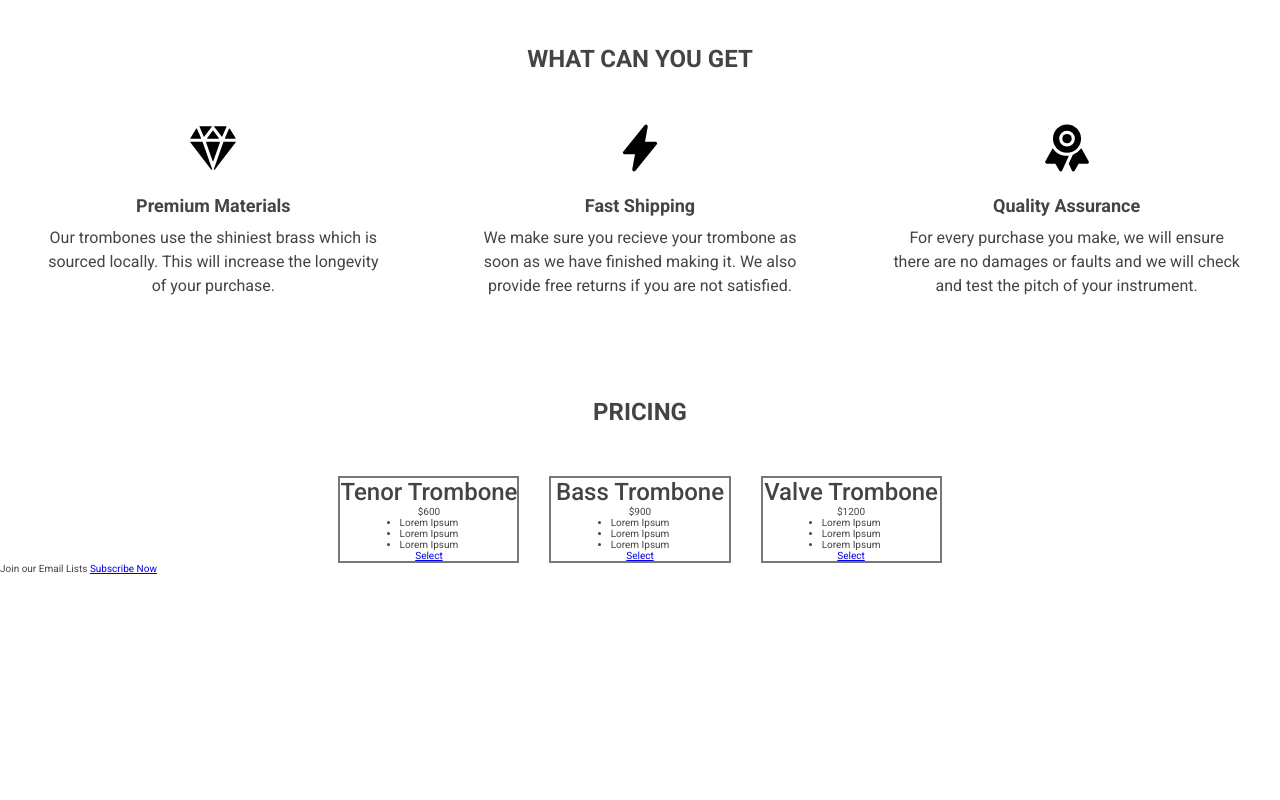
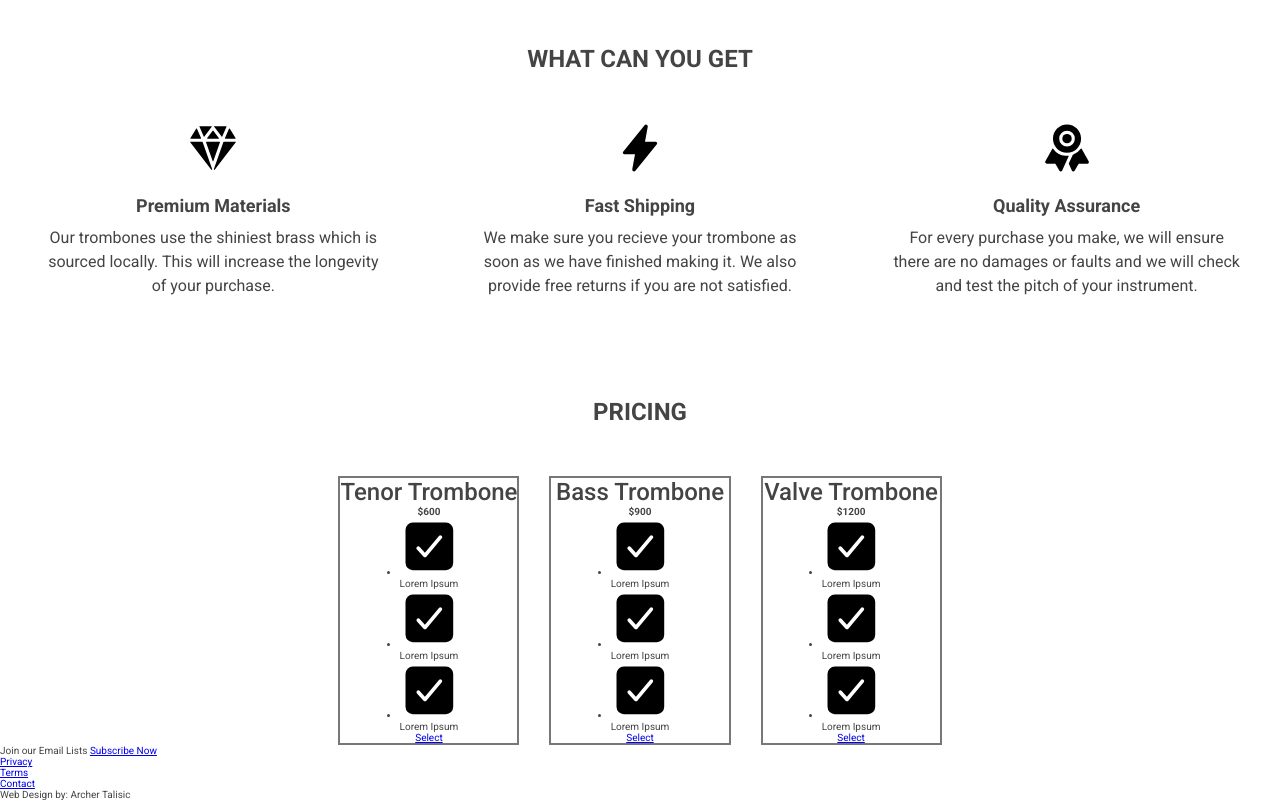
Before and after one commit to Archerking47/Product-Landing-Page, a plain HTML site: page index.html in a window 1280 px wide. Shown: the part 479-1279 px from the top of the page. Before the commit the page ends 1053 px from the top, so only its background shows below. Drawn offline with Linux system fonts and the light colour scheme.

Commit message:
Update index.html

```diff
--- a/index.html
+++ b/index.html
@@ -12,7 +12,7 @@
 
   <!-- Header -->
 
-  <header id="header">
+  <header id="header" class="header">
     <div class="header-box container">
 
       <img src="logo.png" alt="Logo" id="header-img">
@@ -92,15 +92,24 @@
         <p class="pricing-title">
           Tenor Trombone
         </p>
-        <span class="price">$600</span>
+        <span class="price"><strong>$600</strong></span>
         <ul class="pricing-details-lists">
           <li class="pricing-detail">
+            <div class="check-icon">
+              <svg xmlns="http://www.w3.org/2000/svg" class="ionicon" viewBox="0 0 512 512"><title>Checkbox</title><path d="M400 48H112a64.07 64.07 0 00-64 64v288a64.07 64.07 0 0064 64h288a64.07 64.07 0 0064-64V112a64.07 64.07 0 00-64-64zm-35.75 138.29l-134.4 160a16 16 0 01-12 5.71h-.27a16 16 0 01-11.89-5.3l-57.6-64a16 16 0 1123.78-21.4l45.29 50.32 122.59-145.91a16 16 0 0124.5 20.58z"/></svg>
+            </div>
             <p class="detail">Lorem Ipsum</p>
           </li>
           <li class="pricing-detail">
+            <div class="check-icon">
+              <svg xmlns="http://www.w3.org/2000/svg" class="ionicon" viewBox="0 0 512 512"><title>Checkbox</title><path d="M400 48H112a64.07 64.07 0 00-64 64v288a64.07 64.07 0 0064 64h288a64.07 64.07 0 0064-64V112a64.07 64.07 0 00-64-64zm-35.75 138.29l-134.4 160a16 16 0 01-12 5.71h-.27a16 16 0 01-11.89-5.3l-57.6-64a16 16 0 1123.78-21.4l45.29 50.32 122.59-145.91a16 16 0 0124.5 20.58z"/></svg>
+            </div>
             <p class="detail">Lorem Ipsum</p>
           </li>
           <li class="pricing-detail">
+            <div class="check-icon">
+              <svg xmlns="http://www.w3.org/2000/svg" class="ionicon" viewBox="0 0 512 512"><title>Checkbox</title><path d="M400 48H112a64.07 64.07 0 00-64 64v288a64.07 64.07 0 0064 64h288a64.07 64.07 0 0064-64V112a64.07 64.07 0 00-64-64zm-35.75 138.29l-134.4 160a16 16 0 01-12 5.71h-.27a16 16 0 01-11.89-5.3l-57.6-64a16 16 0 1123.78-21.4l45.29 50.32 122.59-145.91a16 16 0 0124.5 20.58z"/></svg>
+            </div>
             <p class="detail">Lorem Ipsum</p>
           </li>
         </ul>
@@ -111,15 +120,24 @@
         <p class="pricing-title">
           Bass Trombone
         </p>
-        <span class="price">$900</span>
+        <span class="price"><strong>$900</strong></span>
         <ul class="pricing-details-lists">
           <li class="pricing-detail">
+            <div class="check-icon">
+              <svg xmlns="http://www.w3.org/2000/svg" class="ionicon" viewBox="0 0 512 512"><title>Checkbox</title><path d="M400 48H112a64.07 64.07 0 00-64 64v288a64.07 64.07 0 0064 64h288a64.07 64.07 0 0064-64V112a64.07 64.07 0 00-64-64zm-35.75 138.29l-134.4 160a16 16 0 01-12 5.71h-.27a16 16 0 01-11.89-5.3l-57.6-64a16 16 0 1123.78-21.4l45.29 50.32 122.59-145.91a16 16 0 0124.5 20.58z"/></svg>
+            </div>
             <p class="detail">Lorem Ipsum</p>
           </li>
           <li class="pricing-detail">
+            <div class="check-icon">
+              <svg xmlns="http://www.w3.org/2000/svg" class="ionicon" viewBox="0 0 512 512"><title>Checkbox</title><path d="M400 48H112a64.07 64.07 0 00-64 64v288a64.07 64.07 0 0064 64h288a64.07 64.07 0 0064-64V112a64.07 64.07 0 00-64-64zm-35.75 138.29l-134.4 160a16 16 0 01-12 5.71h-.27a16 16 0 01-11.89-5.3l-57.6-64a16 16 0 1123.78-21.4l45.29 50.32 122.59-145.91a16 16 0 0124.5 20.58z"/></svg>
+            </div>
             <p class="detail">Lorem Ipsum</p>
           </li>
           <li class="pricing-detail">
+            <div class="check-icon">
+              <svg xmlns="http://www.w3.org/2000/svg" class="ionicon" viewBox="0 0 512 512"><title>Checkbox</title><path d="M400 48H112a64.07 64.07 0 00-64 64v288a64.07 64.07 0 0064 64h288a64.07 64.07 0 0064-64V112a64.07 64.07 0 00-64-64zm-35.75 138.29l-134.4 160a16 16 0 01-12 5.71h-.27a16 16 0 01-11.89-5.3l-57.6-64a16 16 0 1123.78-21.4l45.29 50.32 122.59-145.91a16 16 0 0124.5 20.58z"/></svg>
+            </div>
             <p class="detail">Lorem Ipsum</p>
           </li>
         </ul>
@@ -130,15 +148,24 @@
         <p class="pricing-title">
           Valve Trombone
         </p>
-        <span class="price">$1200</span>
+        <span class="price"><strong>$1200</strong></span>
         <ul class="pricing-details-lists">
           <li class="pricing-detail">
+            <div class="check-icon">
+              <svg xmlns="http://www.w3.org/2000/svg" class="ionicon" viewBox="0 0 512 512"><title>Checkbox</title><path d="M400 48H112a64.07 64.07 0 00-64 64v288a64.07 64.07 0 0064 64h288a64.07 64.07 0 0064-64V112a64.07 64.07 0 00-64-64zm-35.75 138.29l-134.4 160a16 16 0 01-12 5.71h-.27a16 16 0 01-11.89-5.3l-57.6-64a16 16 0 1123.78-21.4l45.29 50.32 122.59-145.91a16 16 0 0124.5 20.58z"/></svg>
+            </div>
             <p class="detail">Lorem Ipsum</p>
           </li>
           <li class="pricing-detail">
+            <div class="check-icon">
+              <svg xmlns="http://www.w3.org/2000/svg" class="ionicon" viewBox="0 0 512 512"><title>Checkbox</title><path d="M400 48H112a64.07 64.07 0 00-64 64v288a64.07 64.07 0 0064 64h288a64.07 64.07 0 0064-64V112a64.07 64.07 0 00-64-64zm-35.75 138.29l-134.4 160a16 16 0 01-12 5.71h-.27a16 16 0 01-11.89-5.3l-57.6-64a16 16 0 1123.78-21.4l45.29 50.32 122.59-145.91a16 16 0 0124.5 20.58z"/></svg>
+            </div>
             <p class="detail">Lorem Ipsum</p>
           </li>
           <li class="pricing-detail">
+            <div class="check-icon">
+              <svg xmlns="http://www.w3.org/2000/svg" class="ionicon" viewBox="0 0 512 512"><title>Checkbox</title><path d="M400 48H112a64.07 64.07 0 00-64 64v288a64.07 64.07 0 0064 64h288a64.07 64.07 0 0064-64V112a64.07 64.07 0 00-64-64zm-35.75 138.29l-134.4 160a16 16 0 01-12 5.71h-.27a16 16 0 01-11.89-5.3l-57.6-64a16 16 0 1123.78-21.4l45.29 50.32 122.59-145.91a16 16 0 0124.5 20.58z"/></svg>
+            </div>
             <p class="detail">Lorem Ipsum</p>
           </li>
         </ul>
@@ -155,6 +182,20 @@
      <a href="#" class="cta-btn">Subscribe Now</a>
   </section>
 
+<!-- Footer -->
+
+  <footer class="footer">
+    <ul class="footer-links">
+      <li class="footer-link"><a href="#" class="link">Privacy</a></li>
+      <li class="footer-link"><a href="#" class="link">Terms</a></li>
+      <li class="footer-link"><a href="#" class="link">Contact</a></li>
+    </ul>
+    <span class="copyright">
+      Web Design by: Archer Talisic
+    </span>
+  </footer>
+
+  <!-- <script src="index.js"></script> -->
   <script src="https://cdn.freecodecamp.org/testable-projects-fcc/v1/bundle.js"></script>
 </body>
 </html>
```
